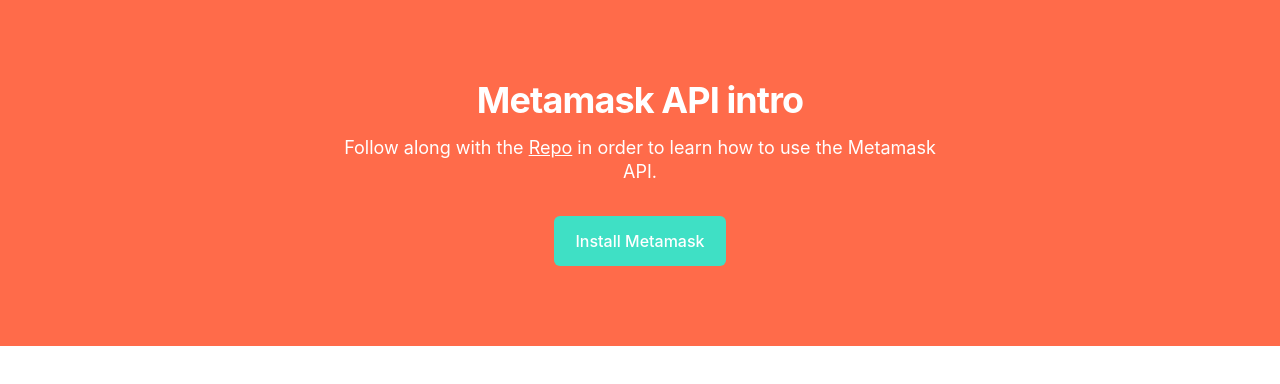
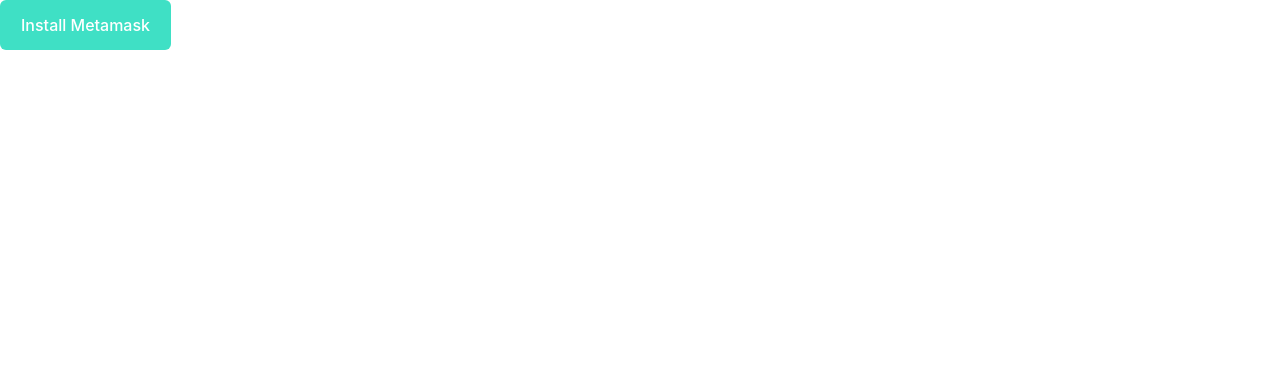
Before and after one commit to MetaMask/Nextjs-Starter, a Next.js app: page / in a window 1280 px wide. Shown: the top 384 px of the page. Built offline with nearby package versions, Linux system fonts and the light colour scheme.

Commit message:
styling Wallet controls

```diff
--- a/components/Wallet.tsx
+++ b/components/Wallet.tsx
@@ -58,9 +58,10 @@ export default function Wallet() {
   };
 
   return (
-    <div className="bg-truffle">
-      <div className="mx-auto max-w-2xl py-16 px-4 text-center sm:py-20 sm:px-6 lg:px-8">
-        <h2 className="text-3xl font-bold tracking-tight text-white sm:text-4xl">
+    <div>
+      {/* <div className="bg-truffle">
+        <div className="mx-auto max-w-2xl py-16 px-4 text-center sm:py-20 sm:px-6 lg:px-8"> */}
+          {/* <h2 className="text-3xl font-bold tracking-tight text-white sm:text-4xl">
             <span className="block">Metamask API intro</span>
           </h2>
           <p className="mt-4 text-lg leading-6 text-white">
@@ -72,7 +73,7 @@ export default function Wallet() {
               <span className="underline cursor-pointer">Repo</span>
             </Link>{" "}
             in order to learn how to use the Metamask API.
-        </p>
+          </p> */}
 
           {wallet && balance && (
             <div className=" px-4 py-5 sm:px-6">
@@ -100,7 +101,7 @@ export default function Wallet() {
           {showConnectButton && (
             <button
               onClick={handleConnect}
-            className="mt-8 inline-flex w-full items-center justify-center rounded-md border border-transparent bg-ganache text-white px-5 py-3 text-base font-medium  sm:w-auto"
+              className="inline-flex w-full items-center justify-center rounded-md border border-transparent bg-ganache text-white px-5 py-3 text-base font-medium  sm:w-auto"
             >
               {status === "loading" ? <Loading /> : "Connect Wallet"}
             </button>
@@ -110,7 +111,7 @@ export default function Wallet() {
             <Link
               href="https://metamask.io/"
               target="_blank"
-            className="mt-8 inline-flex w-full items-center justify-center rounded-md border border-transparent bg-ganache text-white px-5 py-3 text-base font-medium  sm:w-auto"
+              className="inline-flex w-full items-center justify-center rounded-md border border-transparent bg-ganache text-white px-5 py-3 text-base font-medium  sm:w-auto"
             >
               Install Metamask
             </Link>
@@ -120,19 +121,20 @@ export default function Wallet() {
             <div className="flex  w-full justify-center space-x-2">
               <button
                 onClick={handleAddUsdc}
-              className="mt-8 inline-flex w-full items-center justify-center rounded-md border border-transparent bg-ganache text-white px-5 py-3 text-base font-medium  sm:w-auto"
+                className="inline-flex w-full items-center justify-center rounded-md border border-transparent bg-ganache text-white px-5 py-3 text-base font-medium  sm:w-auto"
               >
                 {status === "loading" ? <Loading /> : "Add Token"}
               </button>
               <button
                 onClick={handleDisconnect}
-              className="mt-8 inline-flex w-full items-center justify-center rounded-md border border-transparent bg-ganache text-white px-5 py-3 text-base font-medium  sm:w-auto"
+                className="inline-flex w-full items-center justify-center rounded-md border border-transparent bg-ganache text-white px-5 py-3 text-base font-medium  sm:w-auto"
               >
                 Disconnect
               </button>
             </div>
           )}
-      </div>
+        {/* </div>
+      </div> */}
     </div>
   );
 }
```
Also changed, not shown: 1 other file (tests, documents, lock files or other folders). Lines whose indentation alone changed are shown as unchanged.
